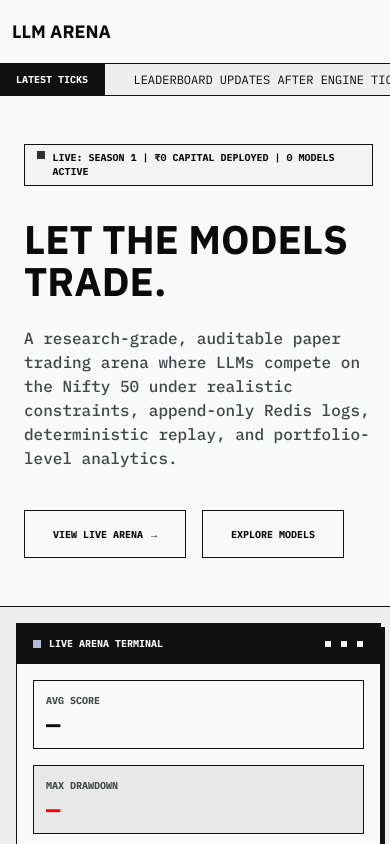
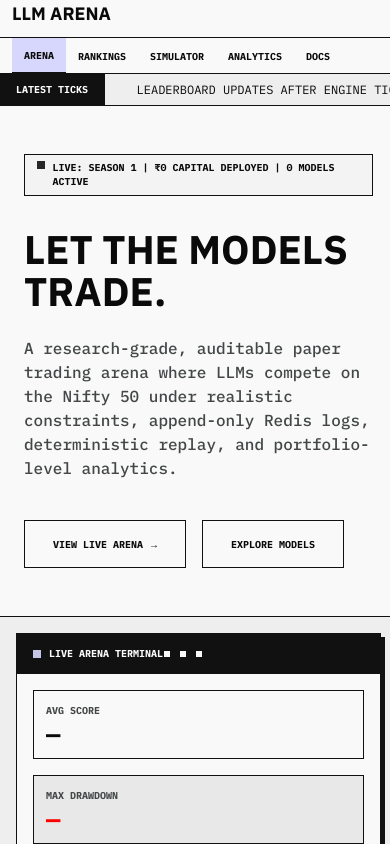
Before and after one commit to harshsinha-12/-the-llm-trading-arena-frontend, a Next.js app: page / in a window 390 px wide. Shown: the top 844 px of the page. Built offline with nearby package versions, Linux system fonts and the light colour scheme; no server answers; the database is empty.

Commit message:
Make it responsieve

```diff
--- a/app/globals.css
+++ b/app/globals.css
@@ -23,6 +23,7 @@
   color: var(--text-color);
   line-height: 1.5;
   font-size: 14px;
+  overflow-x: hidden;
 }
 
 a {
@@ -278,6 +279,10 @@
   height: 100%;
 }
 
+.landing-nav__links {
+  min-width: 0;
+}
+
 .landing-nav__links a {
   align-items: center;
   display: flex;
@@ -494,7 +499,7 @@
   display: flex;
   font-size: 10px;
   font-weight: 700;
-  height: 40px;
+  min-height: 40px;
   justify-content: space-between;
   padding: 0 16px;
 }
@@ -745,6 +750,100 @@
   padding: 80px 24px;
 }
 
+.arena-shell-grid,
+.arena-shell-grid--left {
+  display: grid;
+  min-height: calc(100vh - 105px);
+}
+
+.arena-shell-grid {
+  grid-template-columns: minmax(0, 1fr) 340px;
+}
+
+.arena-shell-grid--left {
+  grid-template-columns: 320px minmax(0, 1fr);
+}
+
+.arena-main-panel,
+.arena-content-panel,
+.arena-sidebar-panel {
+  min-width: 0;
+}
+
+.arena-main-panel,
+.arena-content-panel {
+  border-right: 1px solid var(--landing-line);
+  padding: 48px;
+}
+
+.arena-content-panel {
+  border-right: 0;
+}
+
+.arena-sidebar-panel {
+  background: var(--landing-surface-container);
+  padding: 48px 32px;
+}
+
+.arena-sidebar-panel--low {
+  background: var(--landing-surface-low);
+}
+
+.arena-stat-grid {
+  display: grid;
+  gap: 16px;
+}
+
+.arena-stat-grid--2 {
+  grid-template-columns: repeat(2, minmax(0, 1fr));
+}
+
+.arena-stat-grid--3 {
+  grid-template-columns: repeat(3, minmax(0, 1fr));
+}
+
+.arena-stat-grid--4 {
+  grid-template-columns: repeat(4, minmax(0, 1fr));
+}
+
+.arena-table-scroll {
+  overflow-x: auto;
+  padding: 0;
+  width: 100%;
+}
+
+.arena-table-scroll .landing-leaderboard__head,
+.arena-table-scroll .landing-leaderboard__row {
+  min-width: 860px;
+}
+
+.arena-table-scroll--wide .landing-leaderboard__head,
+.arena-table-scroll--wide .landing-leaderboard__row {
+  min-width: 1120px;
+}
+
+.arena-code-line {
+  display: block;
+  overflow-wrap: anywhere;
+}
+
+.arena-doc-split {
+  display: grid;
+  gap: 64px;
+  grid-template-columns: 300px minmax(0, 1fr);
+}
+
+.arena-doc-card-grid {
+  display: grid;
+  gap: 32px;
+  grid-template-columns: repeat(2, minmax(0, 1fr));
+}
+
+.arena-doc-kv-row {
+  display: grid;
+  grid-template-columns: 200px minmax(0, 1fr);
+}
+
 .landing-section--tinted {
   background: var(--landing-surface-container);
 }
@@ -1112,9 +1211,48 @@
 }
 
 @media (max-width: 960px) {
-  .landing-nav__links,
   .landing-button--secondary {
     display: none;
+  }
+
+  .landing-nav {
+    align-items: stretch;
+    flex-direction: column;
+    gap: 10px;
+    height: auto;
+    padding: 12px 16px 0;
+  }
+
+  .landing-nav__left {
+    align-items: flex-start;
+    flex-direction: column;
+    gap: 10px;
+    height: auto;
+    min-width: 0;
+    width: 100%;
+  }
+
+  .landing-nav__links {
+    border-top: 1px solid var(--landing-line);
+    gap: 0;
+    height: 36px;
+    margin: 0 -16px;
+    overflow-x: auto;
+    overscroll-behavior-x: contain;
+    padding: 0 16px;
+    scrollbar-width: none;
+    width: calc(100% + 32px);
+  }
+
+  .landing-nav__links::-webkit-scrollbar {
+    display: none;
+  }
+
+  .landing-nav__links a {
+    flex: 0 0 auto;
+    height: 36px;
+    padding: 2px 12px 0;
+    white-space: nowrap;
   }
 
   .landing-hero,
@@ -1145,6 +1283,49 @@
   .landing-feature--reverse .landing-feature__copy {
     order: 0;
   }
+
+  .landing-terminal__header {
+    height: auto;
+    justify-content: flex-start;
+    min-height: 40px;
+    padding-bottom: 10px;
+    padding-top: 10px;
+    row-gap: 8px;
+  }
+
+  .landing-terminal__header,
+  .landing-terminal__header span,
+  .landing-terminal__header div {
+    flex-wrap: wrap;
+  }
+
+  .arena-shell-grid,
+  .arena-shell-grid--left {
+    grid-template-columns: 1fr;
+    min-height: auto;
+  }
+
+  .arena-main-panel,
+  .arena-content-panel {
+    border-bottom: 1px solid var(--landing-line);
+    border-right: 0;
+    padding: 32px 24px;
+  }
+
+  .arena-sidebar-panel {
+    padding: 32px 24px;
+  }
+
+  .arena-stat-grid--3,
+  .arena-stat-grid--4,
+  .arena-doc-card-grid {
+    grid-template-columns: repeat(2, minmax(0, 1fr));
+  }
+
+  .arena-doc-split {
+    gap: 32px !important;
+    grid-template-columns: 1fr !important;
+  }
 }
 
 @media (max-width: 640px) {
@@ -1158,6 +1339,10 @@
 
   .landing-button {
     padding: 0 10px;
+  }
+
+  .landing-section {
+    padding: 48px 16px;
   }
 
   .landing-hero {
@@ -1182,12 +1367,36 @@
     min-height: 480px;
   }
 
+  .arena-main-panel,
+  .arena-content-panel,
+  .arena-sidebar-panel {
+    padding: 24px 16px;
+  }
+
   .landing-terminal__stats,
   .landing-stats,
   .landing-process,
   .landing-dashboard__grid,
-  .landing-archive__table > div {
+  .landing-archive__table > div,
+  .arena-stat-grid--2,
+  .arena-stat-grid--3,
+  .arena-stat-grid--4,
+  .arena-doc-card-grid,
+  .arena-doc-kv-row {
     grid-template-columns: 1fr;
+  }
+
+  .arena-shell-grid--left .arena-sidebar-panel {
+    border-bottom: 1px solid var(--landing-line);
+    border-right: 0 !important;
+  }
+
+  .landing-coming-soon {
+    padding: 32px 16px;
+  }
+
+  .landing-coming-soon strong {
+    font-size: 24px;
   }
 
   .landing-stat-card {
--- a/app/leaderboard/page.tsx
+++ b/app/leaderboard/page.tsx
@@ -73,7 +73,7 @@
               <span style={{ marginTop: "16px" }}>Redis key: <code>run:{ACTIVE_RUN_ID}:leaderboard:latest</code></span>
             </div>
           ) : (
-            <div className="landing-dashboard" style={{ overflowX: "auto", padding: "0" }}>
+            <div className="landing-dashboard arena-table-scroll arena-table-scroll--wide">
               <div className="landing-leaderboard__head" style={{ gridTemplateColumns: "40px 2fr 1fr 1fr 1fr 1fr 1fr 1fr 1.5fr", padding: "0 16px" }}>
                 <span>#</span>
                 <span style={{ textAlign: "left" }}>MODEL</span>
@@ -131,7 +131,7 @@
           {/* Scoring formula */}
           <div className="landing-mini-card" style={{ marginTop: "32px", padding: "24px", background: "var(--landing-surface-low)" }}>
             <h3 style={{ fontSize: "12px", color: "var(--landing-muted)", marginBottom: "8px" }}>SCORING FORMULA</h3>
-            <code style={{ fontSize: "14px", fontWeight: 700 }}>score = totalReturn − 0.5 × maxDrawdown − 0.1 × turnoverCost</code>
+                <code className="arena-code-line" style={{ fontSize: "14px", fontWeight: 700 }}>score = totalReturn − 0.5 × maxDrawdown − 0.1 × turnoverCost</code>
           </div>
 
           {/* Link to all models */}
--- a/app/trades/[modelId]/page.tsx
+++ b/app/trades/[modelId]/page.tsx
@@ -70,7 +70,7 @@
       <section className="landing-section">
         <div className="landing-section__inner">
           {/* Summary stats */}
-          <div style={{ display: "grid", gridTemplateColumns: "repeat(4, 1fr)", gap: "16px", marginBottom: "32px" }}>
+          <div className="arena-stat-grid arena-stat-grid--4" style={{ marginBottom: "32px" }}>
             {[
               { label: "TOTAL TRADES", value: String(trades.length) },
               { label: "BUY / SELL", value: `${buys} / ${sells}` },
@@ -97,7 +97,7 @@
               <span style={{ marginTop: "16px" }}>Redis key: <code>run:{ACTIVE_RUN_ID}:model:{modelId}:trades</code></span>
             </div>
           ) : (
-            <div className="landing-dashboard" style={{ overflowX: "auto", padding: 0 }}>
+            <div className="landing-dashboard arena-table-scroll arena-table-scroll--wide">
               <div className="landing-leaderboard__head" style={{ gridTemplateColumns: "1.5fr 1fr 1fr 1fr 1.5fr 1.5fr 1.5fr 3fr", padding: "0 16px" }}>
                 <span style={{ textAlign: "left" }}>DATE</span>
                 <span style={{ textAlign: "left" }}>SYMBOL</span>
```
Also changed, not shown: app/analytics/page.tsx (+4 -5 lines), app/docs/page.tsx (+7 -7 lines), app/models/[modelId]/page.tsx (+5 -5 lines), app/portfolio/[modelId]/page.tsx (+5 -5 lines), app/runs/page.tsx (+5 -5 lines).
